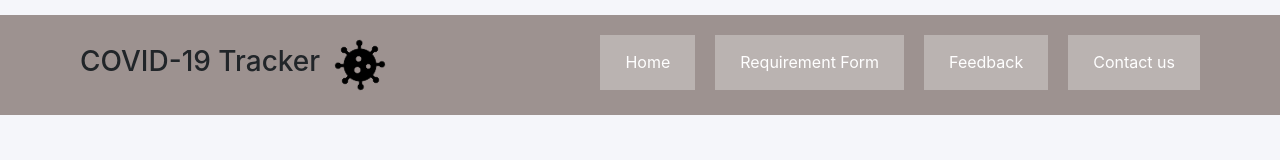
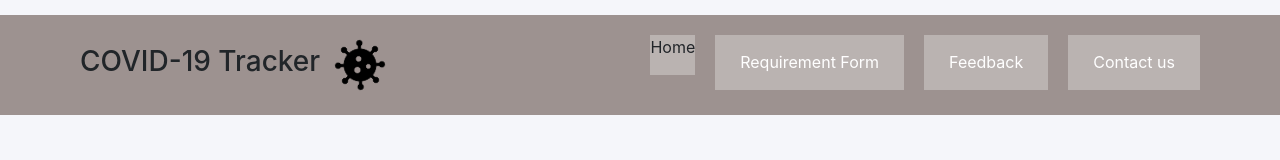
Before and after one commit to aman9995/Tracker, a React (Create React App) app: page / in a window 1280 px wide. Shown: the top 160 px of the page. Built offline with nearby package versions, Linux system fonts and the light colour scheme; no server answers.

Commit message:
Update Head.js

```diff
--- a/src/Box/Head.js
+++ b/src/Box/Head.js
@@ -21,7 +21,7 @@ export const Head = () =>{
                     <a href="https://stoic-agnesi-093d6f.netlify.app/" target="_blank" rel="noreferrer" className="login">Requirement Form</a>
                 </div>
                 <div className="header-right">
-                    <a href="#" className="login">Home</a>
+                    <p>Home</p>
                 </div>
             </div>
         </div>
```
